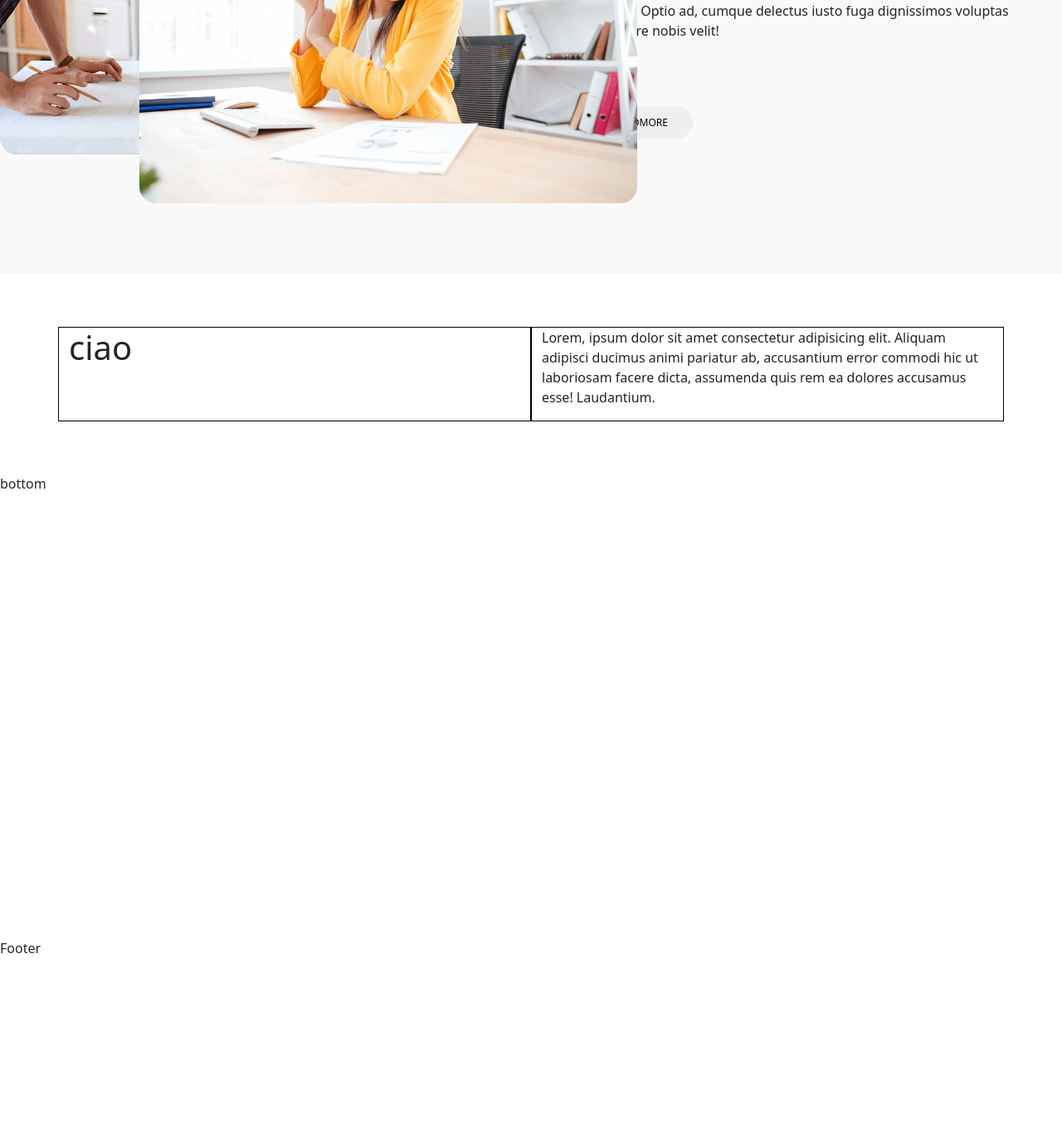
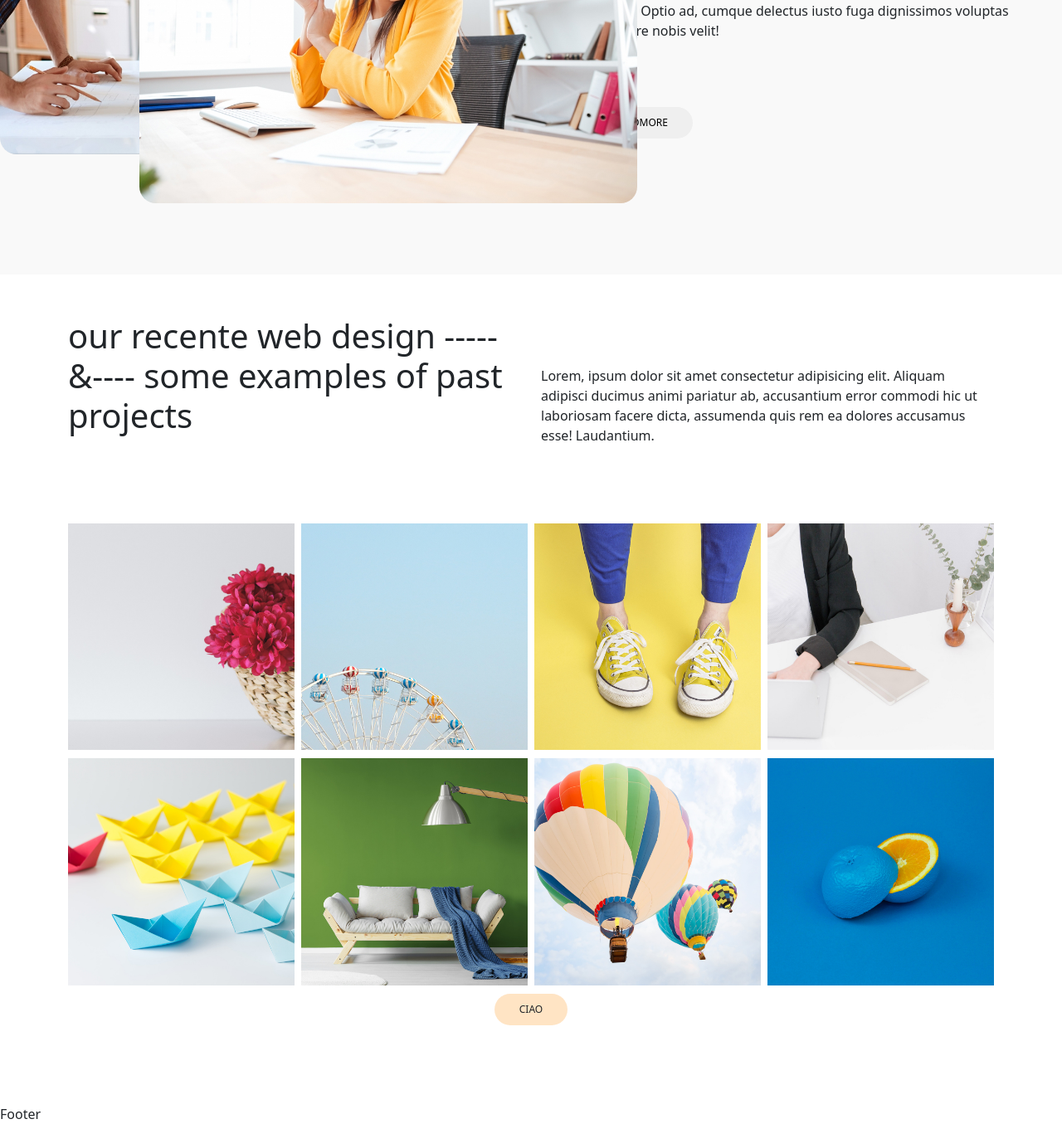
Before and after one commit to carlo-ddm/proj-html-vuejs, a Vue app: page / in a window 1280 px wide. Shown: the part 2184-3539 px from the top of the page at 83% size. Before the commit the page ends 3339 px from the top, so only its background shows below. Built offline with nearby package versions, Linux system fonts and the light colour scheme.

Commit message:
sezion 3! correzioni simone

```diff
--- /dev/null
+++ b/src/components/section-cards/SectionCardsTwo.vue
@@ -0,0 +1,26 @@
+<template>
+<div class="cd_card">
+  <img :src="`${card.card}`" alt="">
+</div>
+</template>
+
+<script>
+export default {
+  name: 'SectionCardsTwo',
+  props: {
+    card: Object
+  }
+}
+</script>
+
+<style lang="scss" scoped>
+.cd_card {
+  flex-basis: 24.5%;
+  height: 24.5%;
+  margin-bottom: 10px;
+  img {
+    width: 100%;
+  }
+}
+
+</style>
--- a/src/components/sections/SecThree.vue
+++ b/src/components/sections/SecThree.vue
@@ -4,36 +4,94 @@
       <div class="container">
         <div class="row">
           <div class="col-6 cd1">
-            <h1>ciao</h1>
+            <h1>our recente web design -----&---- some examples of past projects</h1>
           </div>
-          <div class="col-6 cd2">
+          <div class="col-6 cd2 d-flex align-items-center">
             <p>Lorem, ipsum dolor sit amet consectetur adipisicing elit. Aliquam adipisci ducimus animi pariatur ab, accusantium error commodi hic ut laboriosam facere dicta, assumenda quis rem ea dolores accusamus esse! Laudantium.</p>
           </div>
         </div>
       </div>
     </div>
-    <div class="bottom">
-      bottom
+    <div class="bottom container wrapper d-flex flex-wrap justify-content-between">
+      <SectionCardsTwo v-for="(card, index) in cards" :key="`_index_${index}`" :card="card" />
+    </div>
+    <div class="container d-flex justify-content-center">
+      <div class="cd-btn">ciao</div>
     </div>
   </section>
 </template>
 
 <script>
+import SectionCardsTwo from '../section-cards/SectionCardsTwo.vue';
+import img1 from '../../assets/images/ina-soulis-227104-unsplash-1024x1024.jpg';
+import img2 from '../../assets/images/sunisa-misa-531163-unsplash-1024x1024.jpg';
+import img3 from '../../assets/images/355H-1024x1024.jpg';
+import img4 from '../../assets/images/photo-1448932252197-d19750584e56-1024x1024.jpg';
+import img5 from '../../assets/images/business-competition-PB366D8-1024x1024.jpg';
+import img6 from '../../assets/images/cozy-sofa-in-living-room-PQR5AB9-1024x1024.jpg';
+import img7 from '../../assets/images/aa9a4539-PQGJ7HU-1024x1024.jpg';
+import img8 from '../../assets/images/cody-davis-253928-unsplash-1024x1024.jpg';
 export default {
-  name: 'SecThree'
+    name: "SecThree",
+    data() {
+      return {
+        cards:[
+          {
+            card: img1
+          },
+          {
+            card: img2
+          },
+          {
+            card: img3
+          },
+          {
+            card: img4
+          },
+          {
+            card: img5
+          },
+          {
+            card: img6
+          },
+          {
+            card: img7
+          },
+          {
+            card: img8
+          },
+        ]
+      }
+    },
+    components: { SectionCardsTwo }
 }
 </script>
 
+
 <style lang="scss" scoped>
-.col-6 {
-  border: 1px solid black
-}
+@import '../../assets/styles/utilities.scss';
+
+// .col-6 {
+//   border: 1px solid black
+// }
 
 section {
   width: 100%;
-  height: 800px;
+  height: 1000px;
   .top {
     height: calc(30%);
+    .container {
+      height: 200px;
+      .col-6.cd2 {
+        padding-top: 60px;
+      }
+    }
   }
+  .cd-btn {
+    display: flex;
+    justify-self: center;
+    background-color: bisque;
+  }
+
 }
 </style>
```
